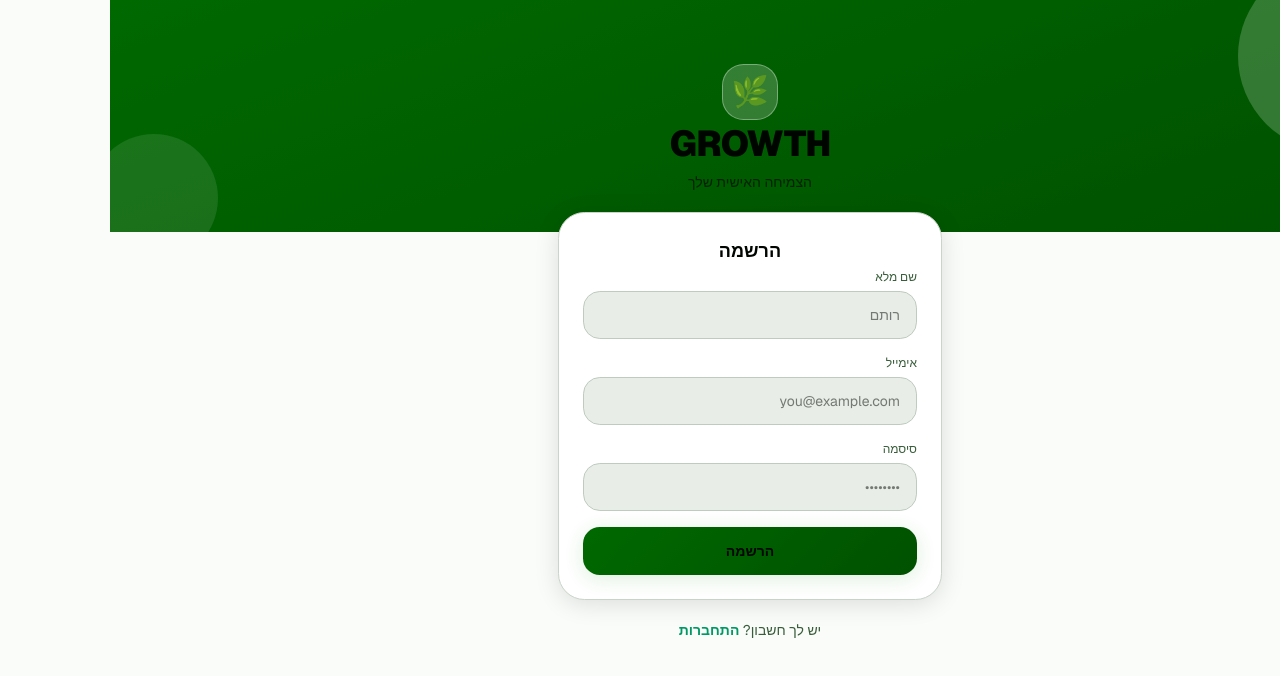
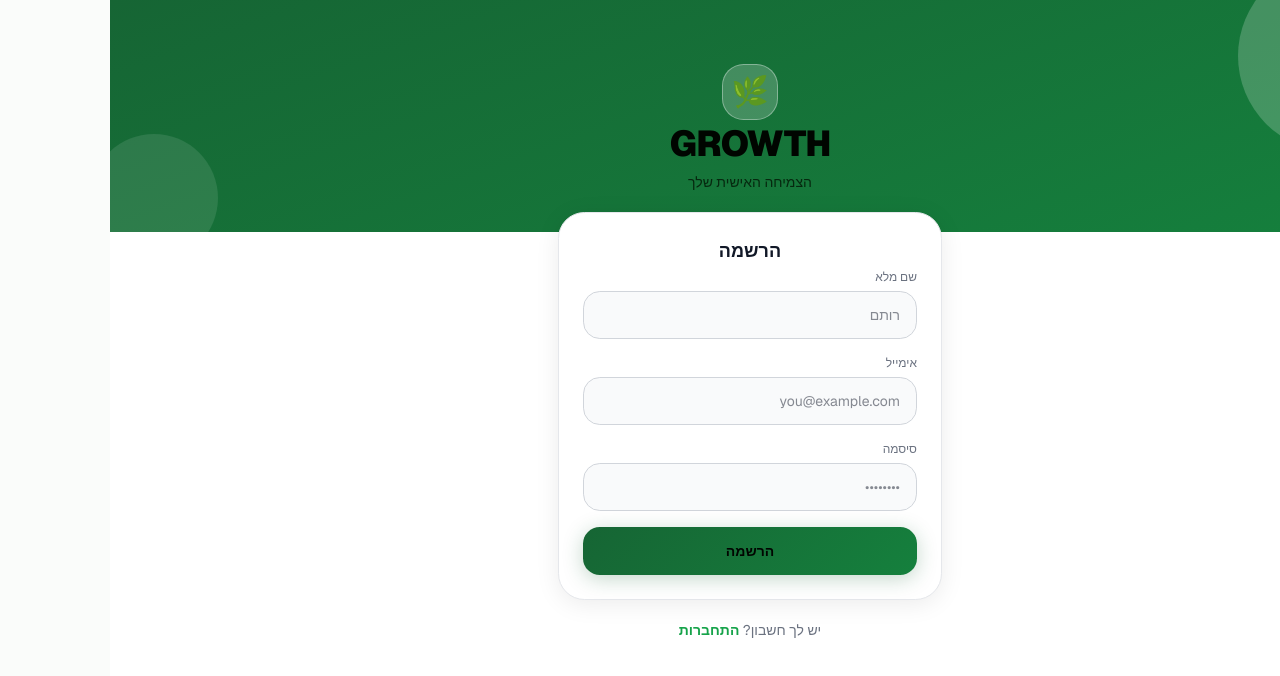
Before and after one commit to Rg707070/growth-claude, a Next.js app: page /signup in a window 1280 px wide. Shown: the top 676 px of the page. Built offline with nearby package versions, Linux system fonts and the light colour scheme.

Commit message:
Fix auth pages: always white+green regardless of saved theme

```diff
--- a/src/app/(auth)/signup/page.tsx
+++ b/src/app/(auth)/signup/page.tsx
@@ -41,11 +41,11 @@ export default function SignupPage() {
   }
 
   return (
-    <div className="min-h-screen flex flex-col" style={{ background: 'var(--background)' }}>
+    <div className="min-h-screen flex flex-col" style={{ background: '#ffffff' }}>
 
       {/* Green top banner */}
       <div className="relative flex flex-col items-center justify-end pb-10 pt-16 px-6 overflow-hidden"
-        style={{ background: 'linear-gradient(160deg, var(--c-hero-start) 0%, var(--c-hero-end) 100%)', minHeight: '200px' }}>
+        style={{ background: 'linear-gradient(160deg, #166534 0%, #15803d 100%)', minHeight: '200px' }}>
         <div className="absolute top-[-40px] right-[-40px] w-48 h-48 rounded-full opacity-20" style={{ background: 'white' }} />
         <div className="absolute bottom-[-30px] left-[-20px] w-32 h-32 rounded-full opacity-10" style={{ background: 'white' }} />
 
@@ -66,12 +66,12 @@ export default function SignupPage() {
         <div className="w-full max-w-sm space-y-5">
           {/* Form card */}
           <div className="rounded-3xl p-6 space-y-4"
-            style={{ background: 'var(--c-fab-sheet)', border: '1px solid var(--c-border)', boxShadow: '0 4px 24px var(--c-shadow-lg)' }}>
-            <h2 className="font-bold text-lg text-center mb-1" style={{ color: 'var(--foreground)' }}>{t('signup')}</h2>
+            style={{ background: '#ffffff', border: '1px solid #e5e7eb', boxShadow: '0 4px 24px rgba(0,0,0,0.08)' }}>
+            <h2 className="font-bold text-lg text-center mb-1" style={{ color: '#111827' }}>{t('signup')}</h2>
 
             <form onSubmit={handleSignup} className="space-y-4">
               <div className="space-y-1.5">
-                <label className="text-xs font-medium block" style={{ color: 'var(--muted-foreground)' }}>{t('fullName')}</label>
+                <label className="text-xs font-medium block" style={{ color: '#6b7280' }}>{t('fullName')}</label>
                 <input
                   type="text"
                   autoComplete="name"
@@ -80,14 +80,14 @@ export default function SignupPage() {
                   onChange={(e) => setFullName(e.target.value)}
                   placeholder="רותם"
                   className="w-full h-12 rounded-xl px-4 text-sm focus:outline-none transition-all"
-                  style={{ background: 'var(--c-input)', border: '1px solid var(--c-input-border)', color: 'var(--foreground)' }}
-                  onFocus={(e) => (e.target.style.borderColor = 'oklch(0.55 0.20 145)')}
-                  onBlur={(e) => (e.target.style.borderColor = 'var(--c-input-border)')}
+                  style={{ background: '#f9fafb', border: '1px solid #d1d5db', color: '#111827' }}
+                  onFocus={(e) => (e.target.style.borderColor = '#16a34a')}
+                  onBlur={(e) => (e.target.style.borderColor = '#d1d5db')}
                 />
               </div>
 
               <div className="space-y-1.5">
-                <label className="text-xs font-medium block" style={{ color: 'var(--muted-foreground)' }}>{t('email')}</label>
+                <label className="text-xs font-medium block" style={{ color: '#6b7280' }}>{t('email')}</label>
                 <input
                   type="email"
                   autoComplete="email"
@@ -96,14 +96,14 @@ export default function SignupPage() {
                   onChange={(e) => setEmail(e.target.value)}
                   placeholder="you@example.com"
                   className="w-full h-12 rounded-xl px-4 text-sm focus:outline-none transition-all"
-                  style={{ background: 'var(--c-input)', border: '1px solid var(--c-input-border)', color: 'var(--foreground)' }}
-                  onFocus={(e) => (e.target.style.borderColor = 'oklch(0.55 0.20 145)')}
-                  onBlur={(e) => (e.target.style.borderColor = 'var(--c-input-border)')}
+                  style={{ background: '#f9fafb', border: '1px solid #d1d5db', color: '#111827' }}
+                  onFocus={(e) => (e.target.style.borderColor = '#16a34a')}
+                  onBlur={(e) => (e.target.style.borderColor = '#d1d5db')}
                 />
               </div>
 
               <div className="space-y-1.5">
-                <label className="text-xs font-medium block" style={{ color: 'var(--muted-foreground)' }}>{t('password')}</label>
+                <label className="text-xs font-medium block" style={{ color: '#6b7280' }}>{t('password')}</label>
                 <input
                   type="password"
                   autoComplete="new-password"
@@ -113,14 +113,14 @@ export default function SignupPage() {
                   onChange={(e) => setPassword(e.target.value)}
                   placeholder="••••••••"
                   className="w-full h-12 rounded-xl px-4 text-sm focus:outline-none transition-all"
-                  style={{ background: 'var(--c-input)', border: '1px solid var(--c-input-border)', color: 'var(--foreground)' }}
-                  onFocus={(e) => (e.target.style.borderColor = 'oklch(0.55 0.20 145)')}
-                  onBlur={(e) => (e.target.style.borderColor = 'var(--c-input-border)')}
+                  style={{ background: '#f9fafb', border: '1px solid #d1d5db', color: '#111827' }}
+                  onFocus={(e) => (e.target.style.borderColor = '#16a34a')}
+                  onBlur={(e) => (e.target.style.borderColor = '#d1d5db')}
                 />
               </div>
 
               {error && (
-                <div className="rounded-xl px-4 py-3 text-sm text-red-600 text-center dark:text-red-300" style={{ background: 'oklch(0.65 0.22 25 / 12%)', border: '1px solid oklch(0.65 0.22 25 / 25%)' }}>
+                <div className="rounded-xl px-4 py-3 text-sm text-red-600 text-center" style={{ background: 'rgba(220,38,38,0.08)', border: '1px solid rgba(220,38,38,0.2)' }}>
                   {error}
                 </div>
               )}
@@ -129,16 +129,16 @@ export default function SignupPage() {
                 type="submit"
                 disabled={loading}
                 className="w-full h-12 rounded-xl font-semibold text-sm text-white transition-all disabled:opacity-60 active:scale-[0.98]"
-                style={{ background: 'linear-gradient(135deg, var(--c-hero-start), var(--c-hero-end))', boxShadow: '0 4px 20px var(--c-primary-glow)' }}
+                style={{ background: 'linear-gradient(135deg, #166534, #15803d)', boxShadow: '0 4px 20px rgba(22,101,52,0.25)' }}
               >
                 {loading ? '...' : t('signup')}
               </button>
             </form>
           </div>
 
-          <p className="text-center text-sm pb-8" style={{ color: 'var(--muted-foreground)' }}>
+          <p className="text-center text-sm pb-8" style={{ color: '#6b7280' }}>
             {t('hasAccount')}{' '}
-            <Link href="/login" className="text-emerald-600 font-semibold hover:text-emerald-500 transition-colors dark:text-emerald-400 dark:hover:text-emerald-300">
+            <Link href="/login" className="font-semibold transition-colors" style={{ color: '#16a34a' }}>
               {t('login')}
             </Link>
           </p>
--- a/src/app/layout.tsx
+++ b/src/app/layout.tsx
@@ -30,7 +30,7 @@ export default function RootLayout({
   children: React.ReactNode
 }) {
   return (
-    <html lang="he" dir="rtl" className="dark">
+    <html lang="he" dir="rtl" className="light">
       <body className={`${geist.className} antialiased min-h-screen bg-background`}>
         <ThemeProvider><LangProvider>{children}</LangProvider></ThemeProvider>
       </body>
```
Also changed, not shown: src/app/(auth)/login/page.tsx (+15 -15 lines).
